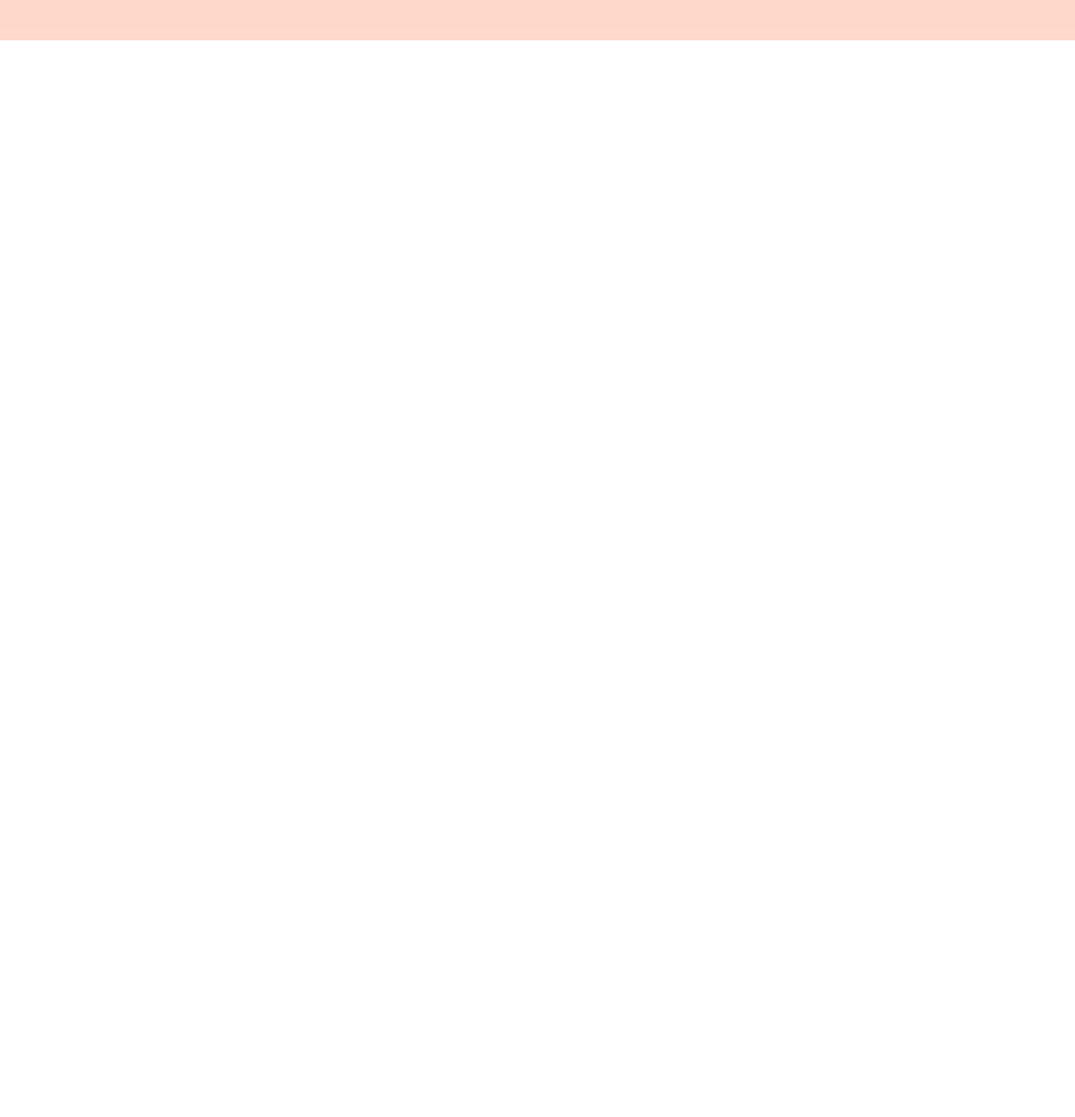
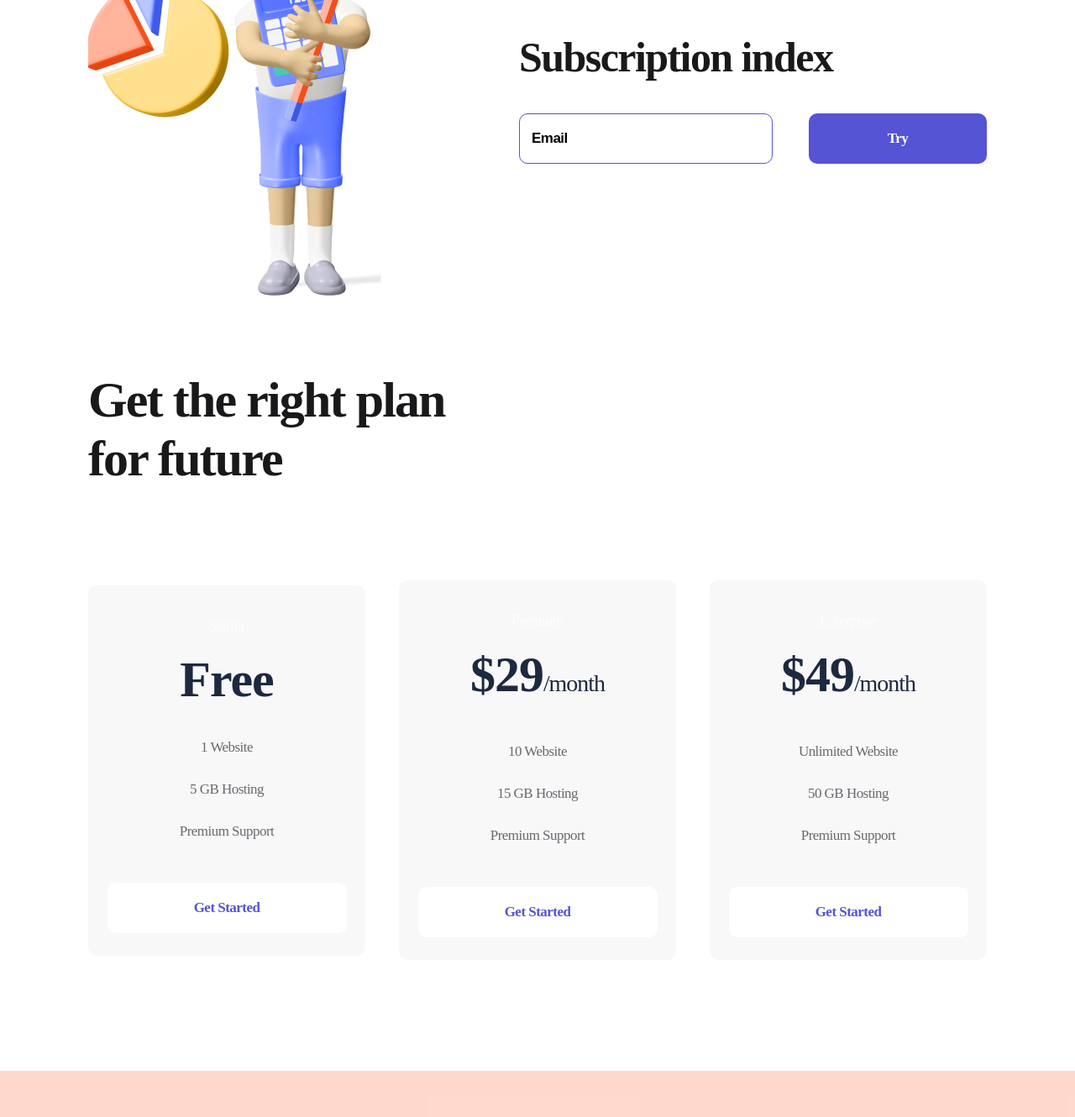
Before and after one commit to dymovv1/Project-LogoIpsum-, a plain HTML site: page index.html in a window 1280 px wide. Shown: the part 983-2313 px from the top of the page at 84% size. Before the commit the page ends 1031 px from the top, so only its background shows below. Drawn offline with Linux system fonts and the light colour scheme.

Commit message:
Add files via upload

```diff
--- a/index.html
+++ b/index.html
@@ -2,7 +2,7 @@
 <html lang="en">
 <head>
     <meta charset="UTF-8">
-    <title>Document</title>
+    <title>Logoipsum</title>
     <link rel="stylesheet" href="./style/style.css">
 </head>
 <body>
@@ -47,6 +47,74 @@
             <img src="./img/first.png" alt="first">
         </div>
     </section>
+    <section class="container subscribe">
+            <div>
+                <img src="./img/Content Image 02.png" alt="boy">
+            </div>
+            <div>
+                <h2 class="subscribe_title">
+                    Subscription index
+                </h2>
+
+                <form>
+                    <input class="input" type="Email" placeholder="Email">
+                    <button class="button button_violet">Try</button>
+                </form>
+
+            </div>
+    </section>
+    <section class="container plan">
+        <h2 class="plan_title">
+            Get the right plan for future
+
+        </h2>
+        <div class="plan_flex">
+            <div class="item">
+                <p class="item_text">
+                    Starter
+                </p>
+                <h3 class="item_title">
+                    Free
+                </h3>
+                <ul>
+                    <li class="item_li">1 Website</li>
+                    <li class="item_li">5 GB Hosting</li>
+                    <li class="item_li">Premium Support</li>
+                </ul>
+                <button class="button button_item">Get Started</button>
+            </div>
+
+            <div class="item">
+                <p class="item_text">
+                    Premium
+                </p>
+                <h3 class="item_title">
+                    $29<span>/month</span>
+                </h3>
+                <ul>
+                    <li class="item_li">10 Website</li>
+                    <li class="item_li">15 GB Hosting</li>
+                    <li class="item_li">Premium Support</li>
+                </ul>
+                <button class="button button_item">Get Started</button>
+            </div>
+
+            <div class="item">
+                <p class="item_text">
+                    Enterprise
+                </p>
+                <h3 class="item_title">
+                    $49<span>/month</span>
+                </h3>
+                <ul>
+                    <li class="item_li">Unlimited Website</li>
+                    <li class="item_li">50 GB Hosting</li>
+                    <li class="item_li">Premium Support</li>
+                </ul>
+                <button class="button button_item">Get Started</button>
+            </div>
+        </div>
+    </section>
     <footer class="footer">
         <div class="container footer_flex">
             <a href="#">
--- a/style/style.css
+++ b/style/style.css
@@ -114,7 +114,7 @@
     padding: 65px 0px 60px;
 }
 
-.header_flex {
+.header_flex, .subscribe, .plan_flex {
     display: flex;
     justify-content: space-between;
     align-items: center;
@@ -132,3 +132,118 @@
     align-items: center;
     justify-content: space-between;
 }
+
+.subscribe {
+    margin-bottom: 85px;
+
+}
+
+.subscribe_title {
+    font-family: DM Sans;
+    font-style: normal;
+    font-weight: bold;
+    font-size: 50px;
+    line-height: 57px;
+    letter-spacing: -1.56316px;
+    color: #19191B;
+    margin-bottom: 38px;
+}
+
+.input {
+    width: 302px;
+    height: 60px;
+    border-radius: 10px;
+    border: 1px solid #5454D4;
+    padding-left: 14px;
+    box-sizing: border-box;
+    margin-right: 39px;
+
+}
+
+.input::placeholder, input {
+    font-weight: bold;
+    font-size: 17px;
+    line-height: 22px;
+    letter-spacing: -0.531474px;
+    color: #000000;
+}
+
+.input:focus {
+    outline: none;
+}
+
+.plan {
+    margin-bottom: 132px;
+}
+
+.plan_title {
+    font-weight: bold;
+    font-size: 60px;
+    line-height: 70px;
+    letter-spacing: -1.87579px;
+    color: #19191B;
+    max-width: 504px;
+    margin-bottom: 110px;
+}
+
+.item {
+    width: 330px;
+    background: #f8f8f8;
+    border-radius: 10px;
+    text-align: center;
+    padding: 34px 0px 27px;
+
+}
+
+.item:hover {
+    background: #FF7143;
+    box-shadow: 0px 32px 34px rgba(255, 112, 59, 0.317827);
+    transition: 500px;
+}
+
+.item:hover, .item_text, .item:hover .item_title, .item:hover .item_li {
+    color:white;
+    transition: 500ms;
+}
+
+.item_text {
+    font-size: 18px;
+    line-height: 28px;
+    letter-spacing: -0.562737px;
+    color: rgba(255, 255, 255, 0.7);
+}
+
+.item_title {
+    font-weight: bold;
+    font-size: 60px;
+    line-height: 56px;
+    text-align: center;
+    letter-spacing: -1.03448px;
+    color: #1D293F;
+    margin: 22px 0px 28px;
+}
+
+.item_title span {
+    font-size: 28px;
+}
+
+.item_li {
+    list-style: none;
+    font-size: 17px;
+    line-height: 50px;
+    letter-spacing: -0.531474px;
+    color: #696871;
+}
+
+.button_item {
+    width: 285px;
+    background: white;
+    color: #5454D4;
+    margin-top: 36px;
+}
+
+.item:hover .button_item {
+    background: #9F3919;
+    color: white;
+    transition: 500ms;
+}
```
Also changed, not shown: img/Content Image 02.png (added), img/boy.png (added), img/grafik.png (added).
